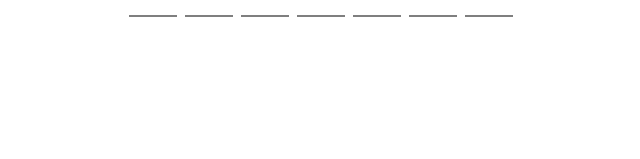
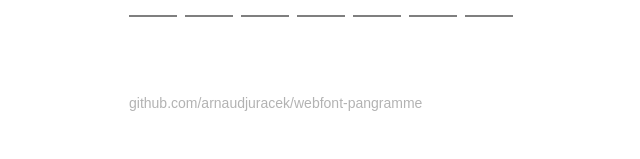
Before and after one commit to arnaudjuracek/pangramme, a PHP site: page / in a window 1280 px wide. Shown: the part 2347-2506 px from the top of the page, without its empty margins (161-801 px from the left). Before the commit the page ends 2364 px from the top, so only its background shows below. Run offline with PHP 8.4, Linux system fonts and the light colour scheme; some libraries are stand-ins or nearby versions.

Commit message:
Add link to this repo in the footer

```diff
--- a/assets/css/main.css
+++ b/assets/css/main.css
@@ -141,6 +141,17 @@ i.fa{
 		body .wrapper .glyphs > span:hover aside.value{ color: rgba(0,0,0, .9); }
 		body.invert .wrapper .glyphs > span:hover aside.value{ color: rgba(255,255,255, 9); }
 
+	.wrapper .footer{
+		margin-top: 50px;
+		margin-bottom: 20px;
+		}
+		.wrapper .footer a{
+			text-decoration: none;
+			color: rgba(0, 0, 0, .3);
+			}
+			.wrapper .footer a:hover{ color: #333; }
+			body.invert .wrapper .footer a{ color: rgba(255, 255, 255, .3); }
+			body.invert .wrapper .footer a:hover{ color: #FFF; }
 
 /*-----------------------------------------------------------------------*/
 .easing{
--- a/index.php
+++ b/index.php
@@ -42,6 +42,9 @@
 		 			}
 		 		?>
 		 	</div>
+		 	<div class="footer">
+		 		<a href="https://github.com/arnaudjuracek/webfont-pangramme">github.com/arnaudjuracek/webfont-pangramme</a>
+		 	</div>
 		 </div>
 	</body>
 </html>
```
